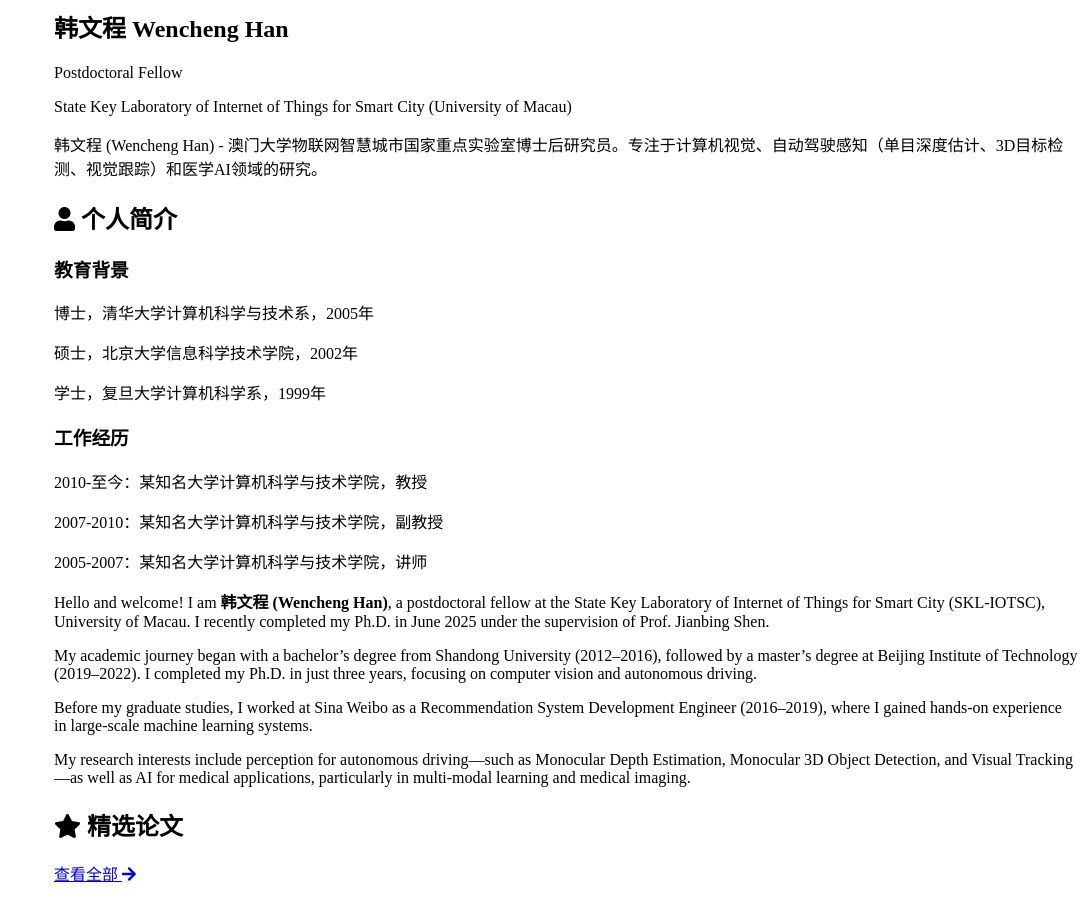
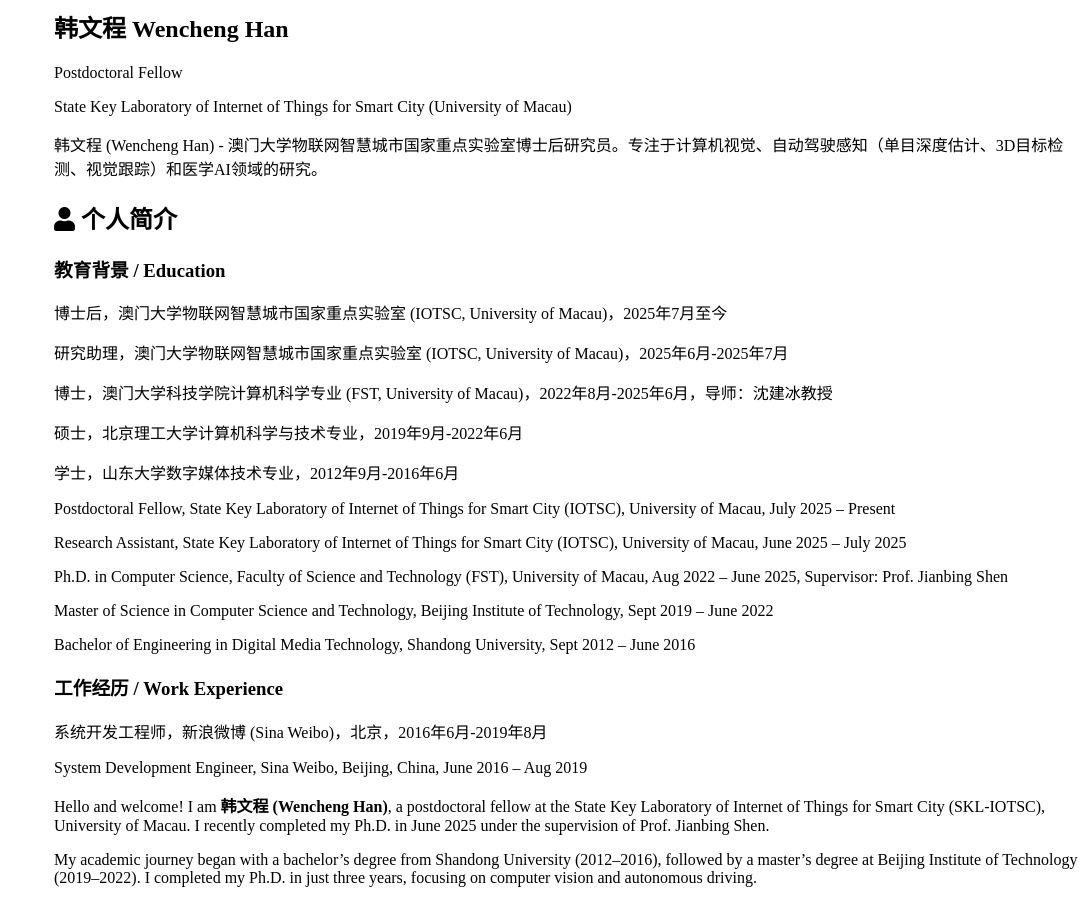
Before and after one commit to wencheng256/wencheng256.github.io, a Jekyll site: the page built from index.md, in a window 1280 px wide and 900 px high, scrolled down 646 px. Shown: the whole window, without its empty margins (194-1280 px from the left). Built offline with Jekyll 4.4.1, drawn with Linux system fonts in a browser that asks for light colours; nearby versions of some CDN libraries; a style sheet for code colours, icons or effects is not loaded.

Commit message:
根据简历更新教育背景和工作经历，添加中英文双语版本

```diff
--- a/_config.yml
+++ b/_config.yml
@@ -3,7 +3,9 @@ title: 韩文程  Wencheng Han
 name_zh: 韩文程
 name_en: Wencheng Han
 position: Postdoctoral Fellow
+position_zh: 博士后研究员
 affiliation: State Key Laboratory of Internet of Things for Smart City (University of Macau)
+affiliation_zh: 澳门大学物联网智慧城市国家重点实验室
 email: wencheng256@gmail.com
 
 # Search Engine Optimization (SEO)
--- a/_layouts/home.html
+++ b/_layouts/home.html
@@ -42,18 +42,36 @@ layout: default
         <div class="space-y-4">
             {% if page.education %}
             <div>
-                <h3 class="font-medium text-text-primary mb-2">教育背景</h3>
+                <h3 class="font-medium text-text-primary mb-2">教育背景 / Education</h3>
+                <div class="space-y-2">
                     {% for edu in page.education %}
                     <p class="text-text-secondary">{{ edu }}</p>
                     {% endfor %}
                 </div>
+                {% if page.education_en %}
+                <div class="mt-4 space-y-2">
+                    {% for edu_en in page.education_en %}
+                    <p class="text-text-secondary text-sm italic">{{ edu_en }}</p>
+                    {% endfor %}
+                </div>
+                {% endif %}
+            </div>
             {% endif %}
             {% if page.experience %}
             <div>
-                <h3 class="font-medium text-text-primary mb-2">工作经历</h3>
+                <h3 class="font-medium text-text-primary mb-2">工作经历 / Work Experience</h3>
+                <div class="space-y-2">
                     {% for exp in page.experience %}
                     <p class="text-text-secondary">{{ exp }}</p>
                     {% endfor %}
+                </div>
+                {% if page.experience_en %}
+                <div class="mt-4 space-y-2">
+                    {% for exp_en in page.experience_en %}
+                    <p class="text-text-secondary text-sm italic">{{ exp_en }}</p>
+                    {% endfor %}
+                </div>
+                {% endif %}
             </div>
             {% endif %}
             {% if content %}
--- a/index.md
+++ b/index.md
@@ -13,13 +13,21 @@ research_areas:
   - "模式识别"
 research_overview: "主要从事机器学习、深度学习和人工智能领域的基础理论与应用研究。近年来重点关注神经网络的可解释性、大规模预训练模型的优化方法，以及AI在医疗、教育、金融等领域的应用。研究工作致力于推动人工智能技术的创新发展和实际应用，为解决复杂的科学和工程问题提供智能化解决方案。"
 education:
-  - "博士，清华大学计算机科学与技术系，2005年"
-  - "硕士，北京大学信息科学技术学院，2002年"
-  - "学士，复旦大学计算机科学系，1999年"
+  - "博士后，澳门大学物联网智慧城市国家重点实验室 (IOTSC, University of Macau)，2025年7月至今"
+  - "研究助理，澳门大学物联网智慧城市国家重点实验室 (IOTSC, University of Macau)，2025年6月-2025年7月"
+  - "博士，澳门大学科技学院计算机科学专业 (FST, University of Macau)，2022年8月-2025年6月，导师：沈建冰教授"
+  - "硕士，北京理工大学计算机科学与技术专业，2019年9月-2022年6月"
+  - "学士，山东大学数字媒体技术专业，2012年9月-2016年6月"
+education_en:
+  - "Postdoctoral Fellow, State Key Laboratory of Internet of Things for Smart City (IOTSC), University of Macau, July 2025 – Present"
+  - "Research Assistant, State Key Laboratory of Internet of Things for Smart City (IOTSC), University of Macau, June 2025 – July 2025"
+  - "Ph.D. in Computer Science, Faculty of Science and Technology (FST), University of Macau, Aug 2022 – June 2025, Supervisor: Prof. Jianbing Shen"
+  - "Master of Science in Computer Science and Technology, Beijing Institute of Technology, Sept 2019 – June 2022"
+  - "Bachelor of Engineering in Digital Media Technology, Shandong University, Sept 2012 – June 2016"
 experience:
-  - "2010-至今：某知名大学计算机科学与技术学院，教授"
-  - "2007-2010：某知名大学计算机科学与技术学院，副教授"
-  - "2005-2007：某知名大学计算机科学与技术学院，讲师"
+  - "系统开发工程师，新浪微博 (Sina Weibo)，北京，2016年6月-2019年8月"
+experience_en:
+  - "System Development Engineer, Sina Weibo, Beijing, China, June 2016 – Aug 2019"
 honors:
   - title: "国家杰出青年科学基金"
     organization: "国家自然科学基金委员会"
```
Lines whose indentation alone changed are shown as unchanged.
